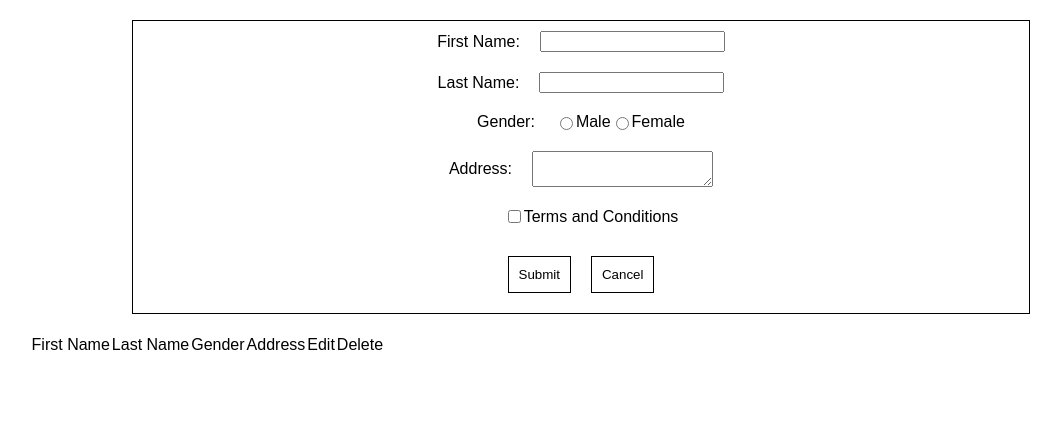
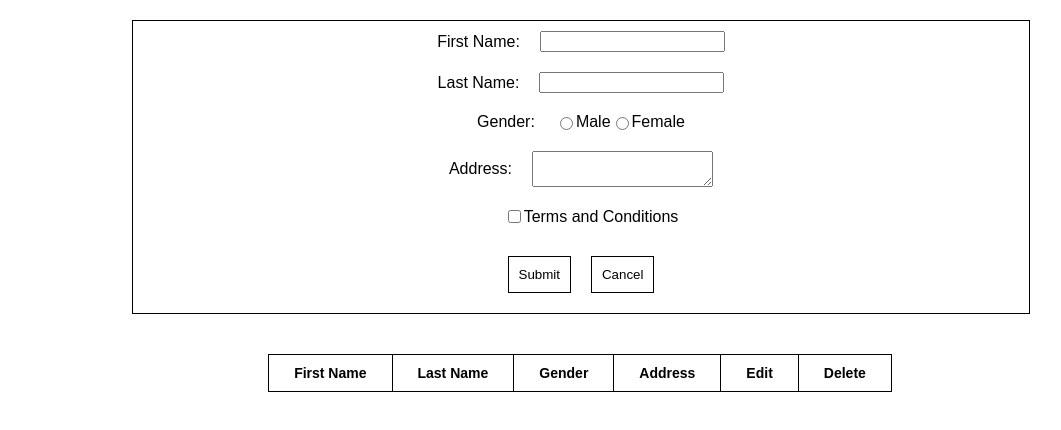
Before and after one commit to mvishrutaxioned/DOM-Task4, a plain HTML site: page index.html in a window 1280 px wide. Shown: the whole page, without its empty margins (60-1121 px from the left). Drawn offline with nearby package versions, Linux system fonts and the light colour scheme.

Commit message:
added table styling

```diff
--- a/assets/css/style.css
+++ b/assets/css/style.css
@@ -166,7 +166,29 @@ form button {
 }
 /* form section styling ends here */
 
+/* table section styling starts here */
+.table .wrapper {
+  width: 80%;
+  margin: 40px auto;
+  display: flex;
+  justify-content: center;
+  align-items: center;
+}
 
+.table table tr th {
+  font-weight: 600;
+}
+
+.table table tr th, .table table tr td {
+  padding: 10px 25px;
+  border: 1px solid #000;
+  font-size: 14px;
+}
+
+.table table {
+  border-collapse: collapse;
+}
+/* table section styling ends here */
 
 /*=================================
   main styling ends here
```
